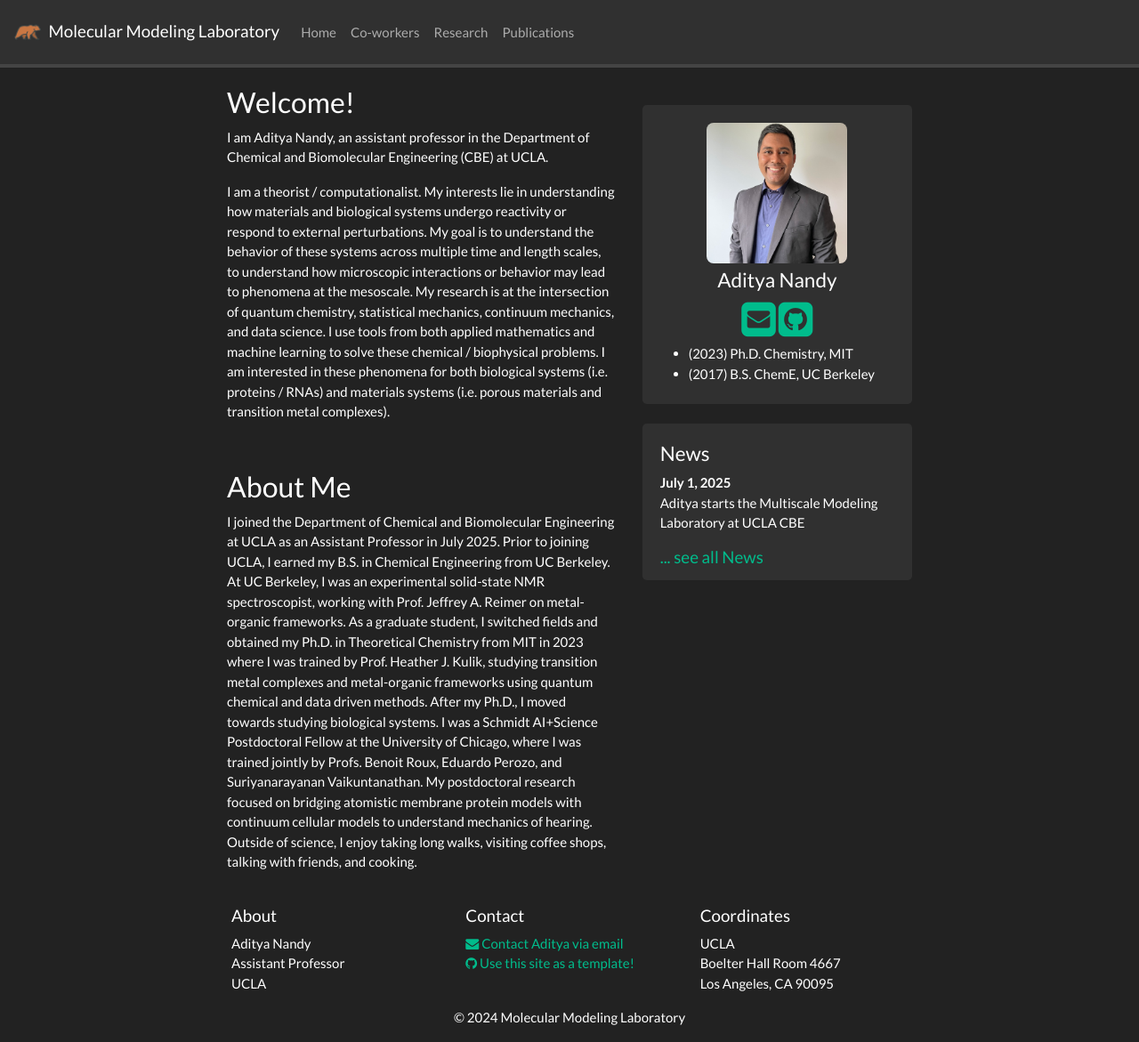
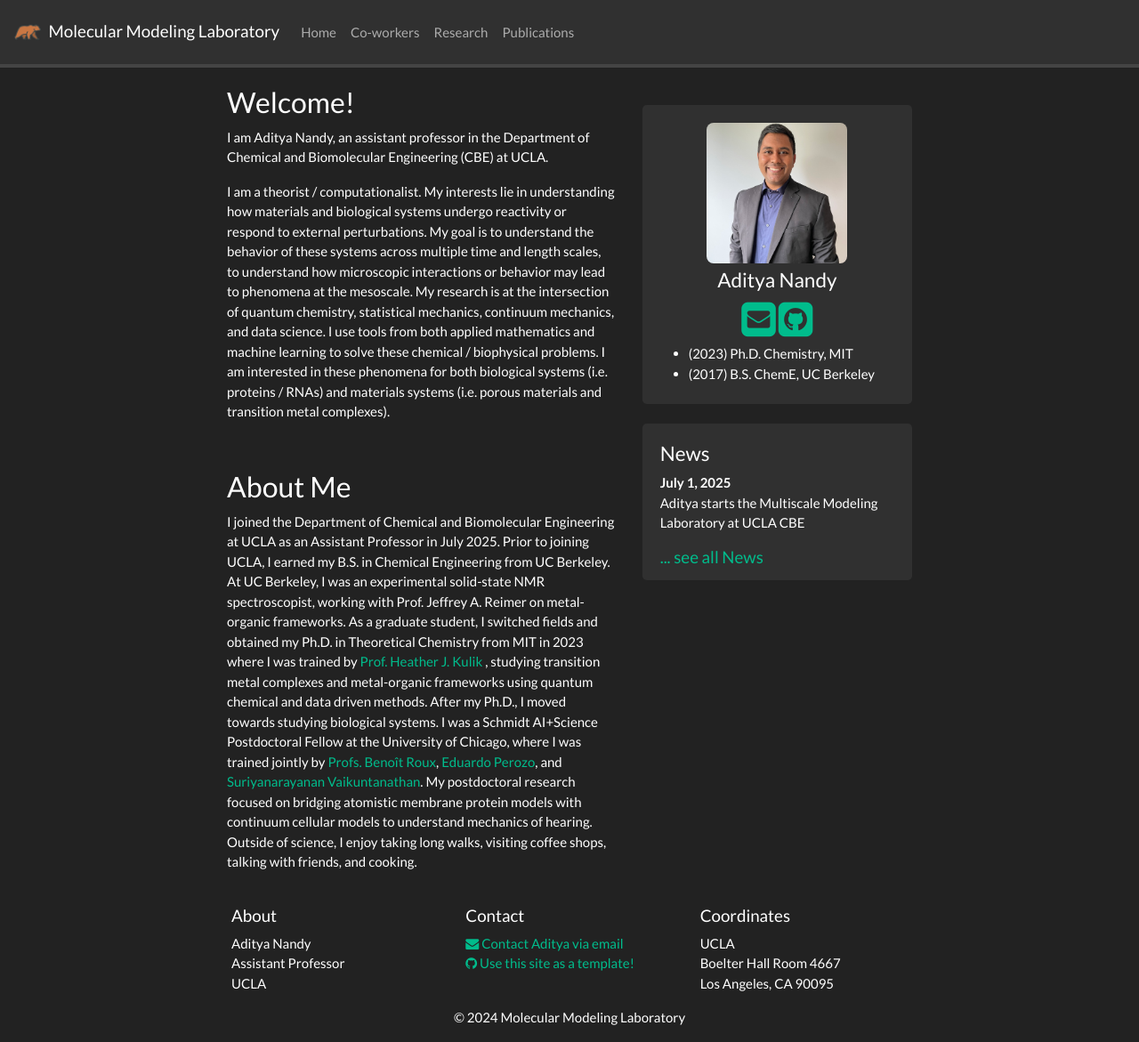
Before and after one commit to adityanandy/adityanandy.github.io, a Jekyll site: the page built from _pages/home.md, in a window 1280 px wide and 1171 px high. Shown: the whole window at 89% size. Built offline with Jekyll 4.4.1, drawn with Linux system fonts in a browser that asks for light colours; nearby versions of some CDN libraries; a style sheet for code colours, icons or effects is not loaded.

Commit message:
update home

```diff
--- a/_pages/home.md
+++ b/_pages/home.md
@@ -25,4 +25,4 @@ Feynman R., The theory of positrons. <i>Phys. Rev.</i> (1949)
 
 ### About Me
 
-I joined the Department of Chemical and Biomolecular Engineering at UCLA as an Assistant Professor in July 2025. Prior to joining UCLA, I earned my B.S. in Chemical Engineering from UC Berkeley. At UC Berkeley, I was an experimental solid-state NMR spectroscopist, working with Prof. Jeffrey A. Reimer on metal-organic frameworks. As a graduate student, I switched fields and obtained my Ph.D. in Theoretical Chemistry from MIT in 2023 where I was trained by Prof. Heather J. Kulik, studying transition metal complexes and metal-organic frameworks using quantum chemical and data driven methods. After my Ph.D., I moved towards studying biological systems. I was a Schmidt AI+Science Postdoctoral Fellow at the University of Chicago, where I was trained jointly by Profs. Benoit Roux, Eduardo Perozo, and Suriyanarayanan Vaikuntanathan. My postdoctoral research focused on bridging atomistic membrane protein models with continuum cellular models to understand mechanics of hearing. Outside of science, I enjoy taking long walks, visiting coffee shops, talking with friends, and cooking.
+I joined the Department of Chemical and Biomolecular Engineering at UCLA as an Assistant Professor in July 2025. Prior to joining UCLA, I earned my B.S. in Chemical Engineering from UC Berkeley. At UC Berkeley, I was an experimental solid-state NMR spectroscopist, working with Prof. Jeffrey A. Reimer on metal-organic frameworks. As a graduate student, I switched fields and obtained my Ph.D. in Theoretical Chemistry from MIT in 2023 where I was trained by [Prof. Heather J. Kulik](https://hjkgrp.mit.edu/) , studying transition metal complexes and metal-organic frameworks using quantum chemical and data driven methods. After my Ph.D., I moved towards studying biological systems. I was a Schmidt AI+Science Postdoctoral Fellow at the University of Chicago, where I was trained jointly by [Profs. Benoît Roux](https://chemistry.uchicago.edu/faculty/beno%C3%AEt-roux), [Eduardo Perozo](https://www.nasonline.org/directory-entry/eduardo-a-perozo-trcyay/), and [Suriyanarayanan Vaikuntanathan](https://vaikuntanathan-group.uchicago.edu/). My postdoctoral research focused on bridging atomistic membrane protein models with continuum cellular models to understand mechanics of hearing. Outside of science, I enjoy taking long walks, visiting coffee shops, talking with friends, and cooking.
```
